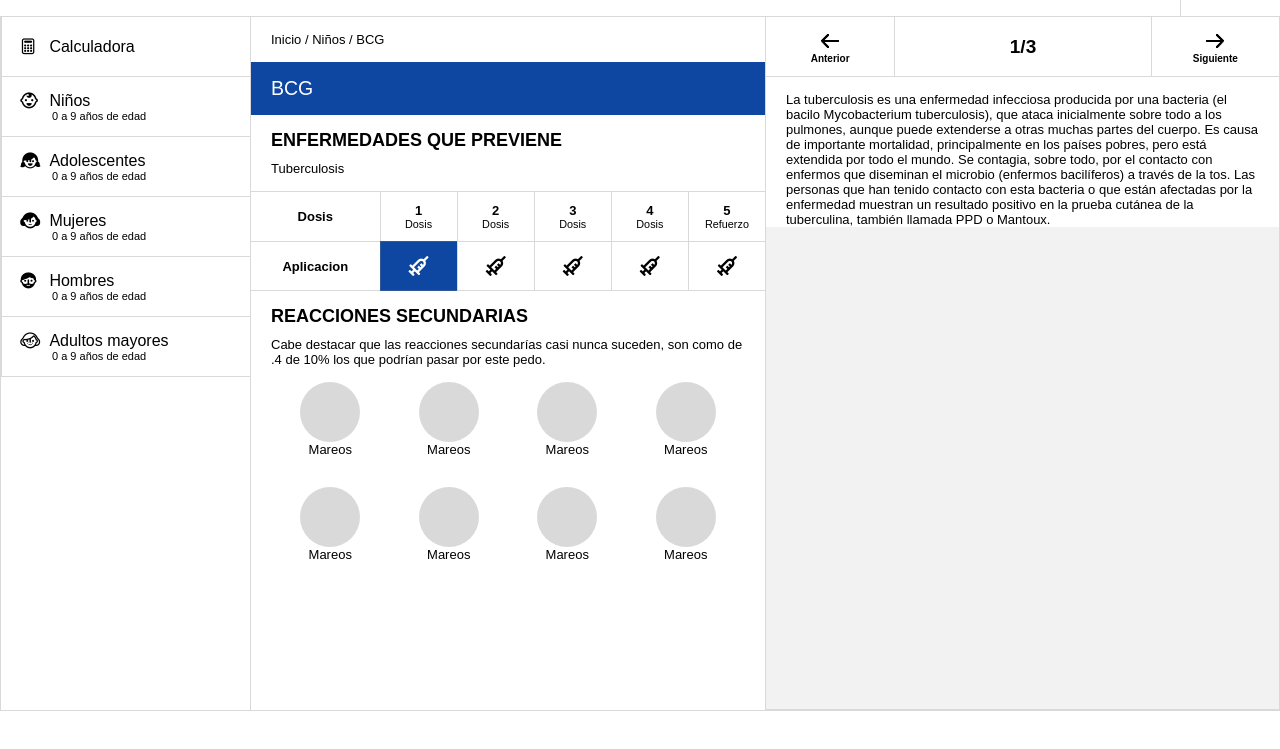
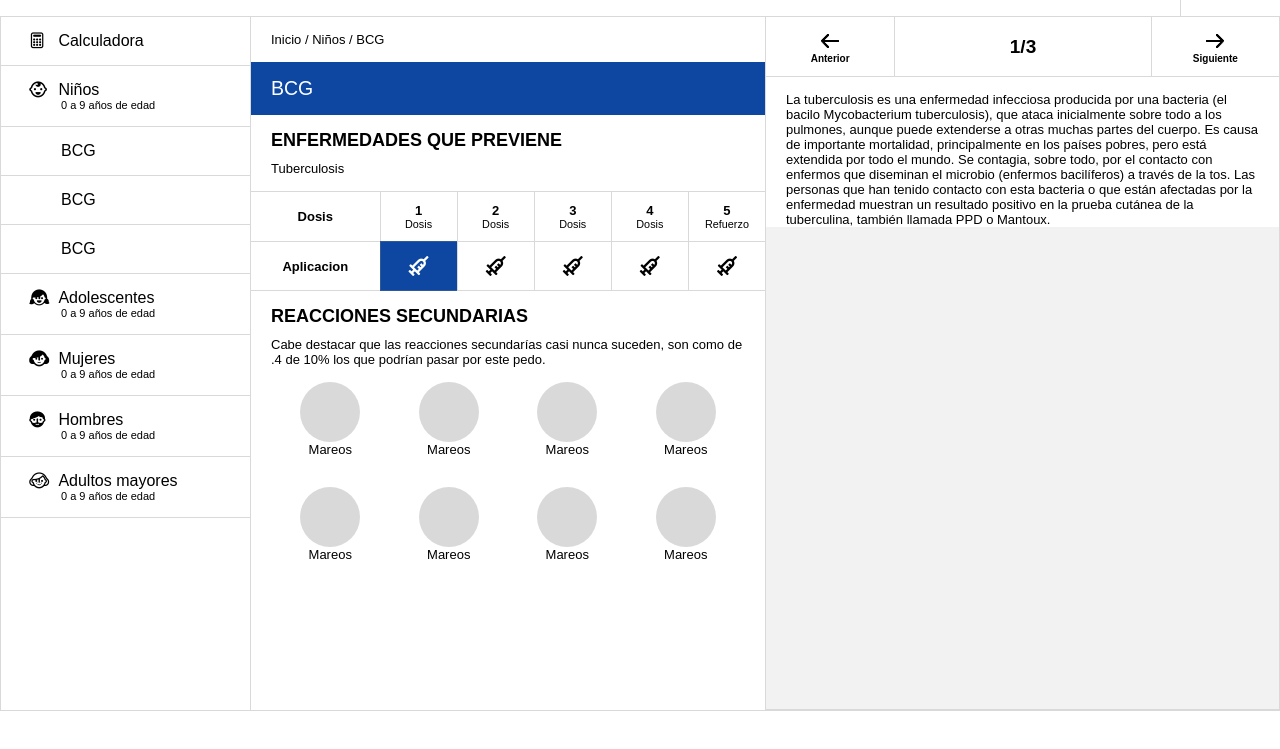
Before and after one commit to xaz89/vacunas-html, a plain HTML site: page index.html in a window 1280 px wide. Both pictures are taken after a click on the link "Niños". Shown: the part 49-798 px from the top of the page. Drawn offline with Linux system fonts and the light colour scheme.

Commit message:
dropdown

```diff
--- a/index.html
+++ b/index.html
@@ -17,35 +17,51 @@
     <aside>
         <nav>
             <ul>
-                <li><a href=""><i class="demo-icon icon-calculadora"></i><span>Calculadora</span></a></li>
                 <li>
-                    <a href="#"><i class="demo-icon icon-ninios"></i> <span>Niños</span></a>
+                    <div><a href=""><i class="demo-icon icon-calculadora"></i><span>Calculadora</span></a></div>
+                </li>
+                <li>
+                    <div>
+                        <a href="#" onclick="myFunction()"><i class="demo-icon icon-ninios"></i> <span>Niños</span></a>
                         <small>0 a 9 años de edad</small>
-                    <ul>
+                    </div>
+                    <ul id="myDIV">
                         <li>
-                            <a href="">BCG</a>
+                            <div><a href="">BCG</a></div>
+                        </li>
                         <li>
-                            <a href="">BCG</a>
+                            <div><a href="">BCG</a></div>
+                        </li>
                         <li>
-                            <a href="">BCG</a>
+                            <div><a href="">BCG</a></div>
                         </li>
                     </ul>
+
                 </li>
                 <li>
+                    <div>
                         <a href="#"><i class="demo-icon icon-adolescentes"></i><span> Adolescentes</span></a>
                         <small>0 a 9 años de edad</small>
+                    </div>
+
                 </li>
                 <li>
+                    <div>
                         <a href="#"><i class="demo-icon icon-mujeres"></i><span> Mujeres</span></a>
                         <small>0 a 9 años de edad</small>
+                    </div>
                 </li>
                 <li>
+                    <div>
                         <a href="#"><i class="demo-icon icon-hombres"></i><span> Hombres</span></a>
                         <small>0 a 9 años de edad</small>
+                    </div>
                 </li>
                 <li>
+                    <div>
                         <a href="#"><i class="demo-icon icon-viejitos"></i><span> Adultos mayores</span></a>
                         <small>0 a 9 años de edad</small>
+                    </div>
                 </li>
             </ul>
         </nav>
@@ -137,7 +153,6 @@
                     <div>
                         <div class="circle"></div> Mareos
                     </div>
-
                 </div>
             </section>
         </article>
@@ -163,6 +178,13 @@
     </main>
     <footer></footer>
 
+    <script>
+    function myFunction() {
+   var element = document.getElementById("myDIV");
+   element.classList.toggle("d-block");
+}
+</script>
+
 </body>
 
 </html>
--- a/scss/mixins/_grid.scss
+++ b/scss/mixins/_grid.scss
@@ -14,7 +14,6 @@
 }
 
 $layout-breakpoint-small: 960px;
-
 
 div,
 header,
@@ -51,8 +50,6 @@ header {
   // background: rgba($color: gray, $alpha: 0.1);
 }
 
-
-
 .logo {
   grid-area: logo;
   @include align-items-center;
@@ -75,19 +72,38 @@ aside {
 
   // background: rgba($color: gray, $alpha: 0.2);
   nav {
-
     li {
-     height: 60px;
+      height: auto;
+      /* padding-top: 15px;
+     padding-bottom: 15px; */
       display: flex;
       flex-direction: column;
       justify-content: center;
-     border: 1px solid rgba($color: gray, $alpha: 0.3);
       border-right: none;
       border-top: none;
-     padding-left: 15px;
       font-size: 16px;
+      div {
+        padding-top: 15px;
+        padding-bottom: 15px;
+        padding-left: 25px;
+        font-size: 16px;
+        display: flex;
+        flex-direction: column;
+        justify-content: center;
+        border-bottom: 1px solid rgba($color: gray, $alpha: 0.3);
+      }
       ul {
         display: none;
+        overflow: scroll;
+        border: none;
+        li {
+          border-bottom: 1px solid rgba($color: gray, $alpha: 0.3);
+         div {
+          margin-left: 35px;
+          border-bottom: 0;
+
+         }
+        }
       }
       small {
         margin-left: 35px;
@@ -96,6 +112,7 @@ aside {
       a {
         color: inherit;
         text-decoration: none;
+        // padding-left: 15px;
       }
 
       i {
@@ -127,7 +144,6 @@ main {
 
   section:not(.dosis-aplicacion) {
     @include sangria;
-
   }
 }
 
@@ -166,7 +182,7 @@ main {
     border: 1px solid rgba($color: gray, $alpha: 0.3);
     border-right: none;
     border-bottom: none;
-        &:first-child{
+    &:first-child {
       border-left: none;
       font-weight: bold;
     }
@@ -174,7 +190,6 @@ main {
       font-weight: bold;
     }
   }
-
 }
 .aplicacion {
   grid-area: aplicacion;
@@ -193,7 +208,7 @@ main {
     text-align: center;
     border: 1px solid rgba($color: gray, $alpha: 0.3);
     border-right: none;
-        &:first-child{
+    &:first-child {
       border-left: none;
       font-weight: bold;
     }
@@ -209,7 +224,6 @@ main {
   flex-wrap: wrap;
   align-items: center;
 
-
   div {
     width: 25%;
     align-items: stretch;
@@ -222,7 +236,7 @@ main {
 
   .circle {
     width: 60px;
-      height:  60px;
+    height: 60px;
     background: rgba($color: gray, $alpha: 0.3);
     border-radius: 50% 50%;
     -webkit-border-radius: 50% 50%;
@@ -260,24 +274,21 @@ main {
     align-items: center;
     justify-content: center;
     font-size: 19px;
-      &:first-child{
+    &:first-child {
       border-left: none;
       font-size: 10px;
     }
-      &:last-child{
+    &:last-child {
       border-right: none;
       font-size: 10px;
     }
   }
-
-
 }
 .descripcion {
   display: grid;
   // grid-template-rows: 60px;
   overflow-y: scroll;
   @include sangria;
-
 }
 
 .animacion {
@@ -285,12 +296,6 @@ main {
   background: rgba($color: gray, $alpha: 0.1);
   // grid-template-rows: 150px;
 }
-
-
-
-
-
-
 
 .active {
   background: $calculadora;
@@ -310,6 +315,9 @@ footer {
   grid-area: footer;
 }
 
+.d-block {
+  display: block;
+}
 
 @media (max-width: $layout-breakpoint-small) {
   body {
@@ -329,13 +337,13 @@ footer {
     grid-template-rows: auto;
     grid-template-areas:
       "datos"
-      "info",
+      "info";
   }
 
   nav {
-    ul{
+    ul {
       display: flex;
-      li{
+      li {
         height: 85px;
         width: calc(100% / 6);
         text-align: center;
@@ -346,7 +354,8 @@ footer {
         i {
           font-size: 25px;
         }
-        span, small {
+        span,
+        small {
           display: none;
         }
       }
```
Also changed, not shown: css/vacunas.css, 1 other file. Lines whose indentation alone changed are shown as unchanged.
